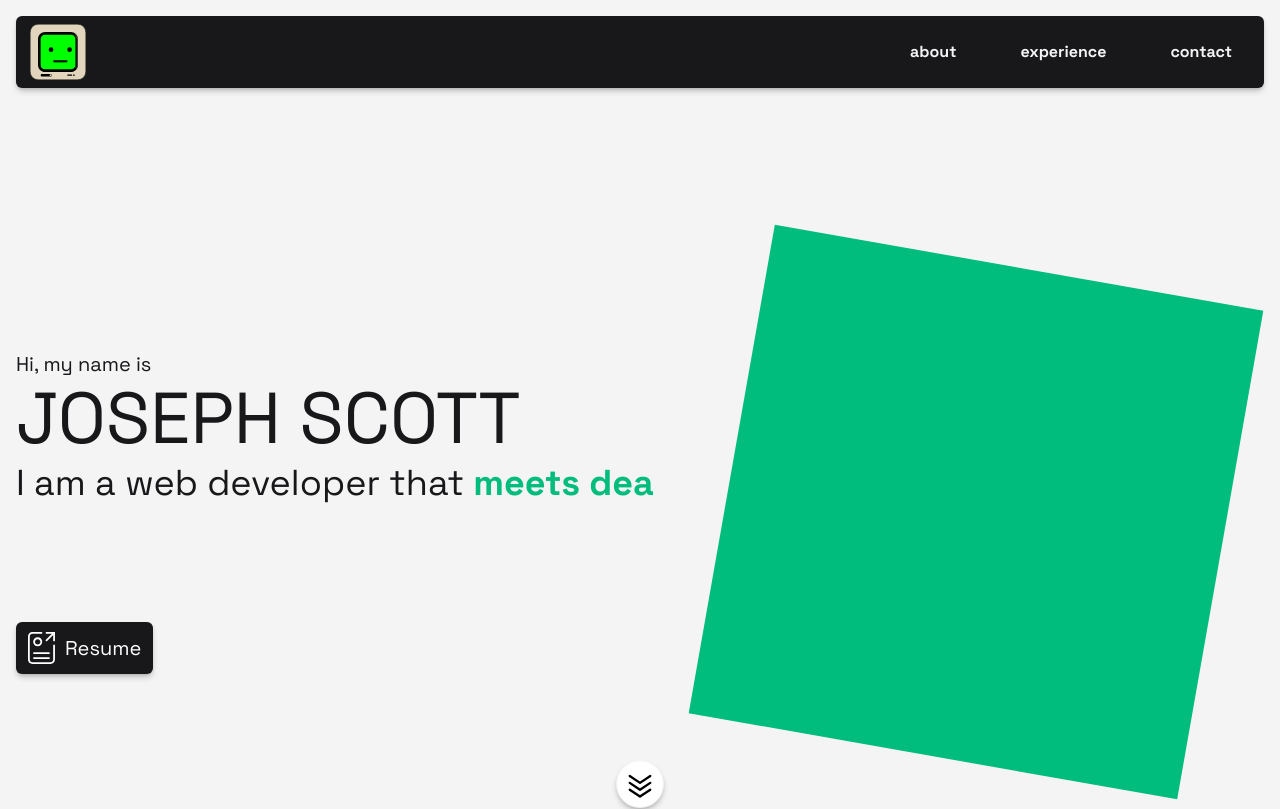
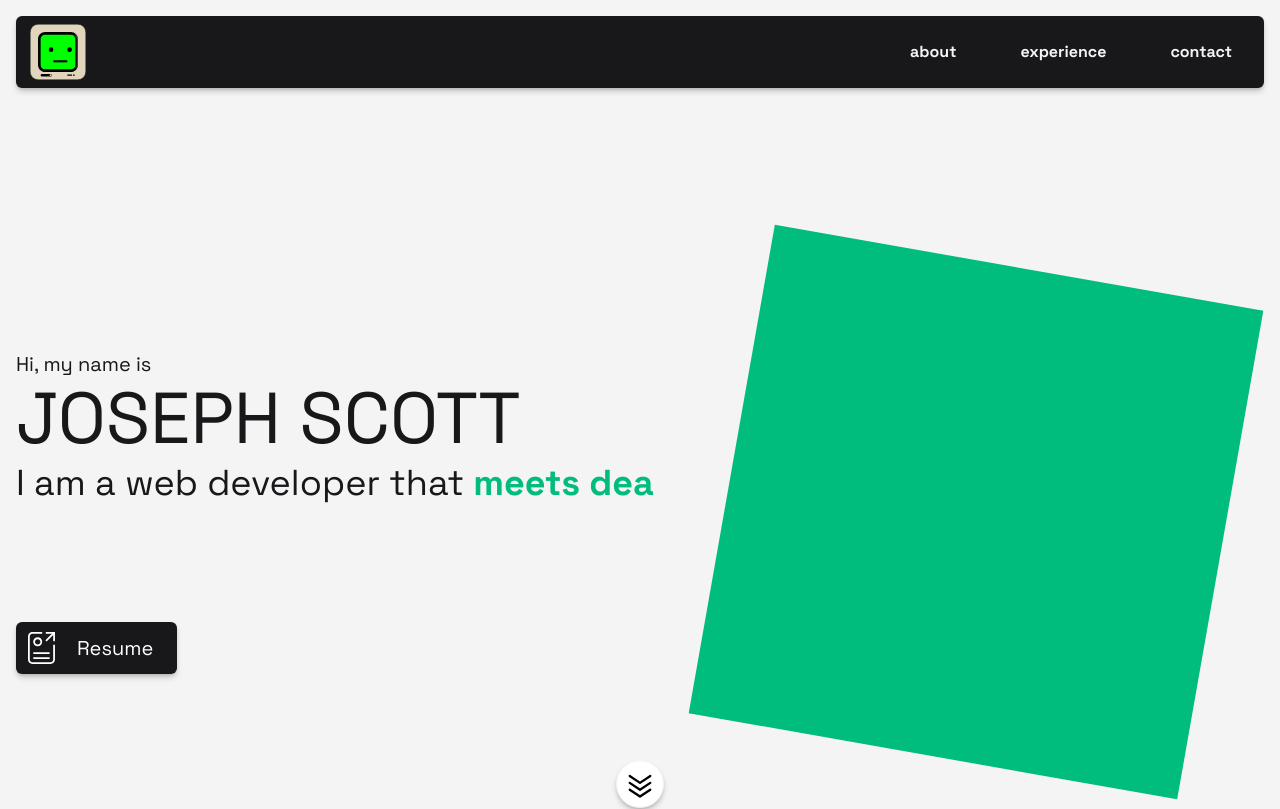
Before and after one commit to scottjoe1996/portfolio, a Next.js app: page / in a window 1280 px wide. Shown: the top 809 px of the page. Built offline with nearby package versions, Linux system fonts and the light colour scheme; no server answers.

Commit message:
finished resume button on about section

```diff
--- a/components/button.tsx
+++ b/components/button.tsx
@@ -15,9 +15,20 @@ interface ButtonProps {
   onClick?: () => void;
 }
 
-const SIZE_STYLES: Record<Size, { iconSize: string; buttonClass: string }> = {
-  small: { iconSize: "1rem", buttonClass: "text-sm font-medium" },
-  large: { iconSize: "2rem", buttonClass: "text-xl" },
+const SIZE_STYLES: Record<
+  Size,
+  {
+    icon: { size: string; className?: string };
+    buttonClass: string;
+    childrenClass?: string;
+  }
+> = {
+  small: { icon: { size: "1rem" }, buttonClass: "text-sm font-medium" },
+  large: {
+    icon: { size: "2rem" },
+    buttonClass: "text-xl",
+    childrenClass: "px-3",
+  },
 };
 
 const Button: React.FC<React.PropsWithChildren<ButtonProps>> = ({
@@ -50,11 +61,19 @@ const Button: React.FC<React.PropsWithChildren<ButtonProps>> = ({
       onClick={handleClick}
     >
       {isLoading ? (
-        <LoadingSpinner size={sizeStyle.iconSize} />
+        <LoadingSpinner
+          size={sizeStyle.icon.size}
+          className={sizeStyle.icon.className}
+        />
       ) : (
-        Icon && <Icon size={sizeStyle.iconSize} />
+        Icon && (
+          <Icon
+            size={sizeStyle.icon.size}
+            className={sizeStyle.icon.className}
+          />
+        )
       )}
-      {children}
+      <span className={sizeStyle.childrenClass}>{children}</span>
     </button>
   );
 };
--- a/components/icons/arrow-scroll-suggestion.tsx
+++ b/components/icons/arrow-scroll-suggestion.tsx
@@ -1,9 +1,13 @@
 "use client";
 
 import React from "react";
+
 import { Icon } from "./icon";
 
-const ArrowScrollSuggestion: React.FC<Icon> = ({ size = "1rem" }) => {
+const ArrowScrollSuggestion: React.FC<Icon> = ({
+  size = "1rem",
+  className,
+}) => {
   const [show, setShow] = React.useState(false);
   const [delayedShowTimeoutId, setDelayedShowTimeoutId] =
     React.useState<NodeJS.Timeout>();
@@ -48,7 +52,7 @@ const ArrowScrollSuggestion: React.FC<Icon> = ({ size = "1rem" }) => {
       aria-labelledby="arrow-title arrow-description"
       viewBox="0 0 210 210"
       height={size}
-      className={`container-shadow absolute hidden rounded-full fill-white transition-[opacity,top] duration-1000 ease-in-out lg:inline ${show ? "top-[82vh] opacity-100" : "top-[81vh] opacity-0"}`}
+      className={`${className} container-shadow absolute hidden rounded-full fill-white transition-[opacity,top] duration-1000 ease-in-out lg:inline ${show ? "top-[82vh] opacity-100" : "top-[81vh] opacity-0"}`}
     >
       <title id="arrow-title">Scroll Suggestion Arrow</title>
       <desc id="arrow-description">
--- a/components/icons/cross.tsx
+++ b/components/icons/cross.tsx
@@ -2,9 +2,14 @@ import React from "react";
 
 import { Icon } from "./icon";
 
-const Cross: React.FC<Icon> = ({ size = "1rem" }) => {
+const Cross: React.FC<Icon> = ({ size = "1rem", className }) => {
   return (
-    <svg height={size} xmlns="http://www.w3.org/2000/svg" viewBox="0 0 120 120">
+    <svg
+      height={size}
+      xmlns="http://www.w3.org/2000/svg"
+      viewBox="0 0 120 120"
+      className={className}
+    >
       <g id="cross">
         <line
           id="bottom-left-to-top-right"
--- a/components/icons/email.tsx
+++ b/components/icons/email.tsx
@@ -2,12 +2,13 @@ import React from "react";
 
 import { Icon } from "./icon";
 
-const Email: React.FC<Icon> = ({ size = "1rem" }) => {
+const Email: React.FC<Icon> = ({ size = "1rem", className }) => {
   return (
     <svg
       xmlns="http://www.w3.org/2000/svg"
       viewBox="0 0 197.64 187.75"
       height={size}
+      className={className}
     >
       <title id="email-title">Paper plane</title>
       <g id="send-email">
--- a/components/icons/hamburger-menu.tsx
+++ b/components/icons/hamburger-menu.tsx
@@ -8,6 +8,7 @@ interface HamburgerMenuProps extends Icon {
 
 const HamburgerMenu: React.FC<HamburgerMenuProps> = ({
   size = "1rem",
+  className,
   open = true,
 }) => {
   const animationClassNames = `transition-[width] duration-300 ${open ? "w-full" : "w-1/5"}`;
@@ -17,6 +18,7 @@ const HamburgerMenu: React.FC<HamburgerMenuProps> = ({
       xmlns="http://www.w3.org/2000/svg"
       viewBox="0 0 170.08 184.25"
       height={size}
+      className={className}
     >
       <g id="hamburger-menu" className="fill-zinc-100">
         <g id="bottom-bar">
--- a/components/icons/icon.ts
+++ b/components/icons/icon.ts
@@ -1,3 +1,4 @@
 export interface Icon {
+  className?: string;
   size?: string;
 }
--- a/components/icons/loading-spinner.tsx
+++ b/components/icons/loading-spinner.tsx
@@ -2,9 +2,14 @@ import React from "react";
 
 import { Icon } from "./icon";
 
-const LoadingSpinner: React.FC<Icon> = ({ size = "1rem" }) => {
+const LoadingSpinner: React.FC<Icon> = ({ size = "1rem", className }) => {
   return (
-    <svg xmlns="http://www.w3.org/2000/svg" viewBox="0 0 100 100" height={size}>
+    <svg
+      xmlns="http://www.w3.org/2000/svg"
+      viewBox="0 0 100 100"
+      height={size}
+      className={className}
+    >
       <title id="loading-spinner-title">Loading spinner</title>
       <desc id="loading-spinner-description">
         A spinning loading indicator.
--- a/components/icons/resume.tsx
+++ b/components/icons/resume.tsx
@@ -2,10 +2,11 @@ import React from "react";
 
 import { Icon } from "./icon";
 
-const Resume: React.FC<Icon> = ({ size = "1rem" }) => {
+const Resume: React.FC<Icon> = ({ size = "1rem", className }) => {
   return (
     <svg
       height={size}
+      className={className}
       xmlns="http://www.w3.org/2000/svg"
       viewBox="0 0 151.74 180.08"
     >
--- a/components/icons/retro-computer.tsx
+++ b/components/icons/retro-computer.tsx
@@ -12,7 +12,7 @@ interface Coordinates {
 const INITIAL_LEFT_EYE_POSITION: Coordinates = { x: 37.79, y: 46.13 };
 const INITIAL_RIGHT_EYE_POSITION: Coordinates = { x: 71.13, y: 46.13 };
 
-const RetroComputer: React.FC<Icon> = ({ size = "1rem" }) => {
+const RetroComputer: React.FC<Icon> = ({ size = "1rem", className }) => {
   const [leftEyeCoordinates, setLeftEyeCoordinates] =
     React.useState<Coordinates>(INITIAL_LEFT_EYE_POSITION);
   const [rightEyeCoordinates, setRightEyeCoordinates] =
@@ -60,6 +60,7 @@ const RetroComputer: React.FC<Icon> = ({ size = "1rem" }) => {
       xmlns="http://www.w3.org/2000/svg"
       viewBox="0 0 100.59 100.59"
       height={size}
+      className={className}
       aria-description="A retro computer who's screen has a nuetral face"
     >
       <g id="retro-computer-colour">
```
